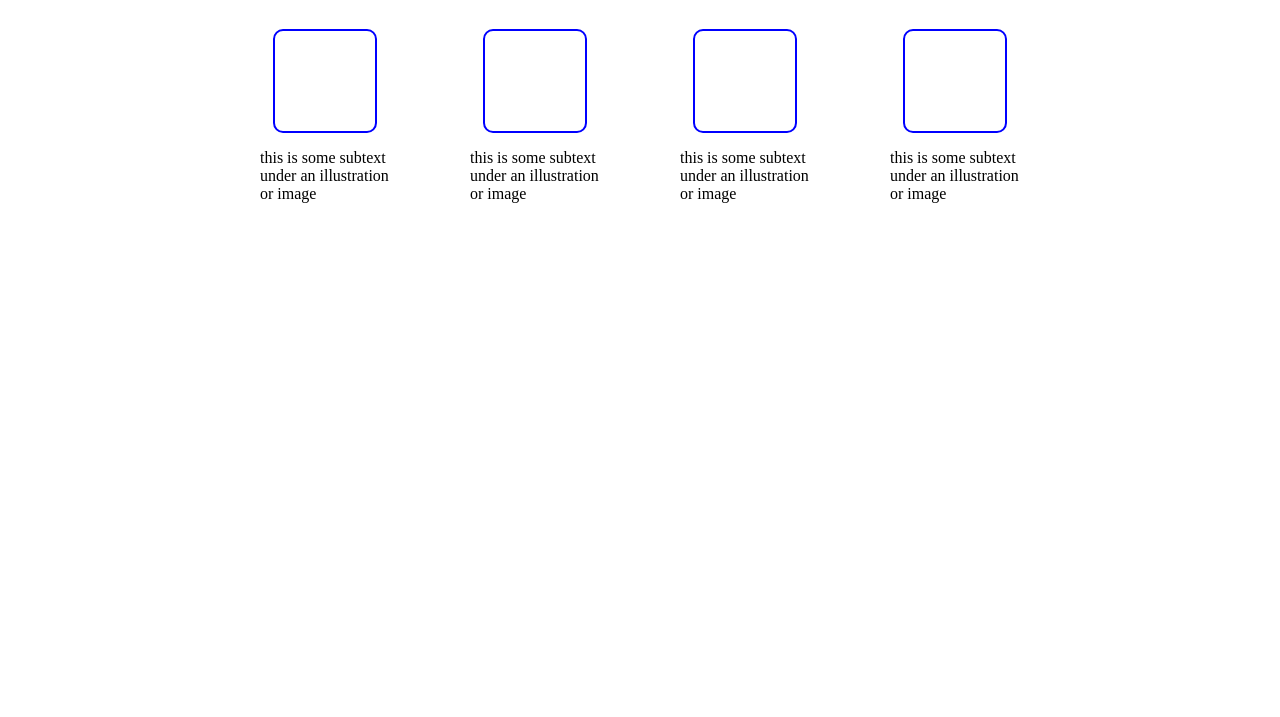
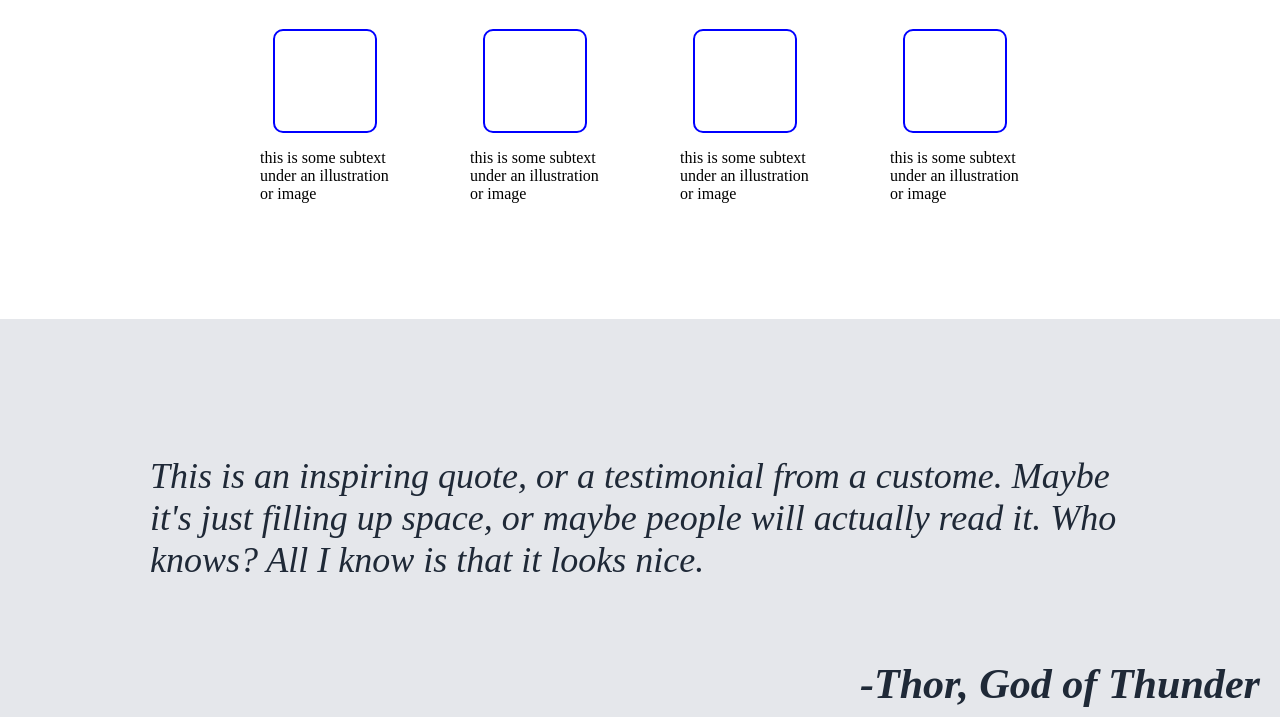
Before and after one commit to 1-Denis-12/landing-page, a plain HTML site: page index.html in a window 1280 px wide. Shown: the part 626-1343 px from the top of the page. Before the commit the page ends 945 px from the top, so only its background shows below. Drawn offline with Linux system fonts and the light colour scheme.

Commit message:
README.md

```diff
--- a/index.css
+++ b/index.css
@@ -116,3 +116,25 @@ body {
     width: 100px;
     height: 100px;
 }
+
+/* Quote */
+
+#quote {
+    display: flex;
+    align-items: center;
+    justify-content: center;
+    position: relative;
+    background-color: #e5e7eb;
+    padding: 100px 150px;
+}
+
+.quote-text {
+    font-size: 36px;
+    color: #1f2937;
+    font-style: italic;
+}
+
+.quote-text h3 {
+    position:absolute;
+    right: 20px;
+}
--- a/index.html
+++ b/index.html
@@ -51,5 +51,11 @@
             </div>
         </div>
     </section>
+    <section id="quote">
+        <div class="quote-text">
+            <p>This is an inspiring quote, or a testimonial from a custome. Maybe it's just filling up space, or maybe people will actually read it. Who knows? All I know is that it looks nice.</p>
+            <h3>-Thor, God of Thunder</h3>
+        </div>
+    </section>
 </body>
 </html>
```
